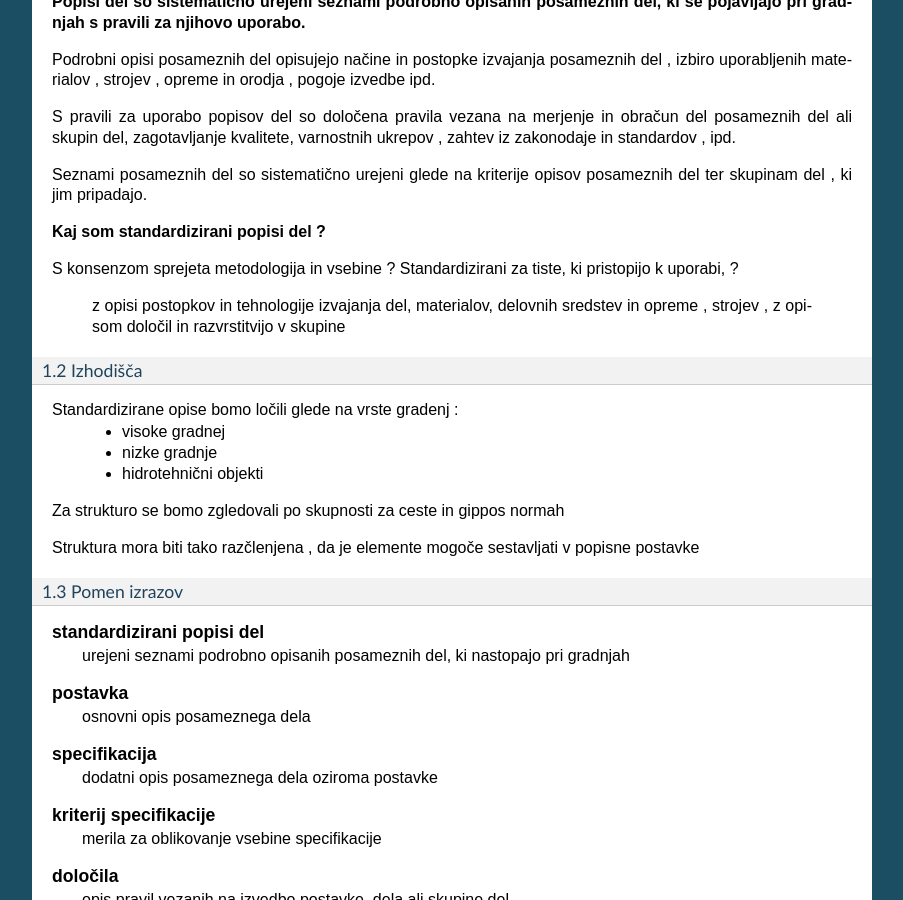
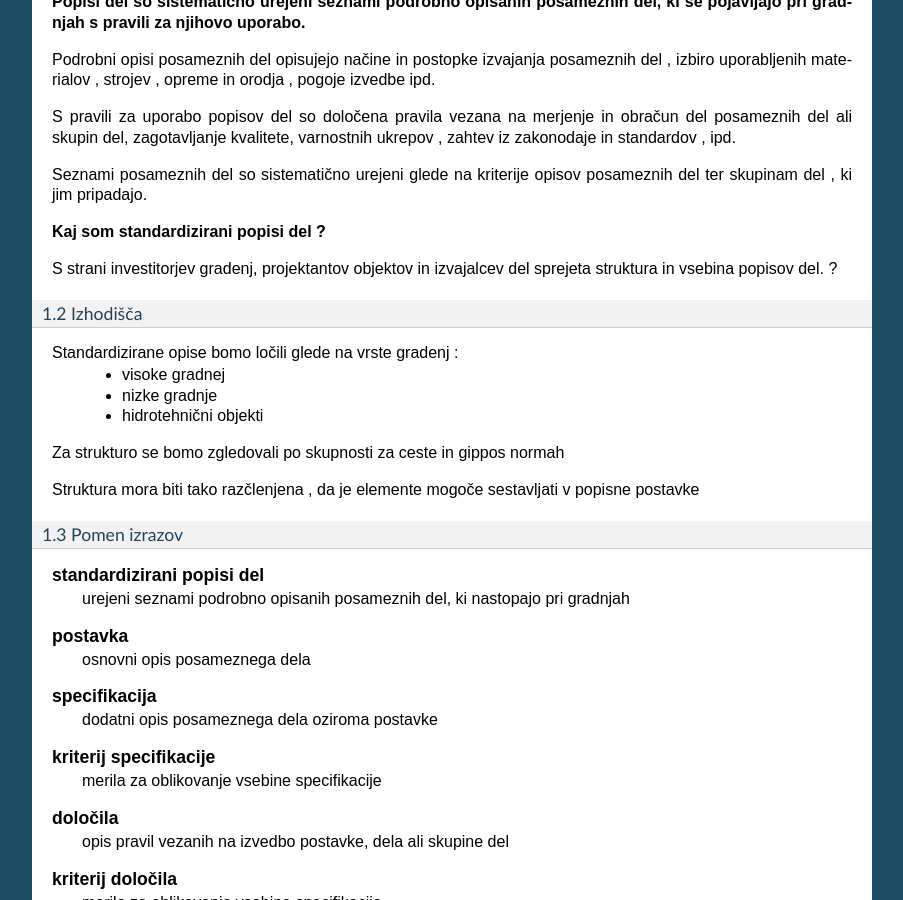
Before and after one commit to pavlovicr/bcs-staro, a Sphinx documentation site: the page built from docs/bcs_projekt.rst, in a window 1280 px wide and 900 px high, scrolled down 1243 px. Shown: the whole window, without its empty margins (198-1101 px from the left). Built offline with Sphinx 7.4.7, drawn with Linux system fonts in a browser that asks for light colours; pages that are not in the unit, such as notebooks, are missing from menus.

Commit message:
kaj pa sedaj

```diff
--- a/docs/bcs_projekt.rst
+++ b/docs/bcs_projekt.rst
@@ -59,12 +59,7 @@ Seznami posameznih del so sistematično urejeni glede na kriterije opisov posame
 
 **Kaj som standardizirani popisi del ?**
 
-S konsenzom sprejeta metodologija in vsebine ? Standardizirani za tiste, ki pristopijo k uporabi, ?
-
-
-
- z opisi postopkov in tehnologije izvajanja del, materialov, delovnih sredstev in opreme , strojev , z opisom določil in razvrstitvijo v skupine
-
+S strani investitorjev gradenj, projektantov objektov in izvajalcev del sprejeta struktura in vsebina popisov del. ?
 
 
 1.2 Izhodišča
```
